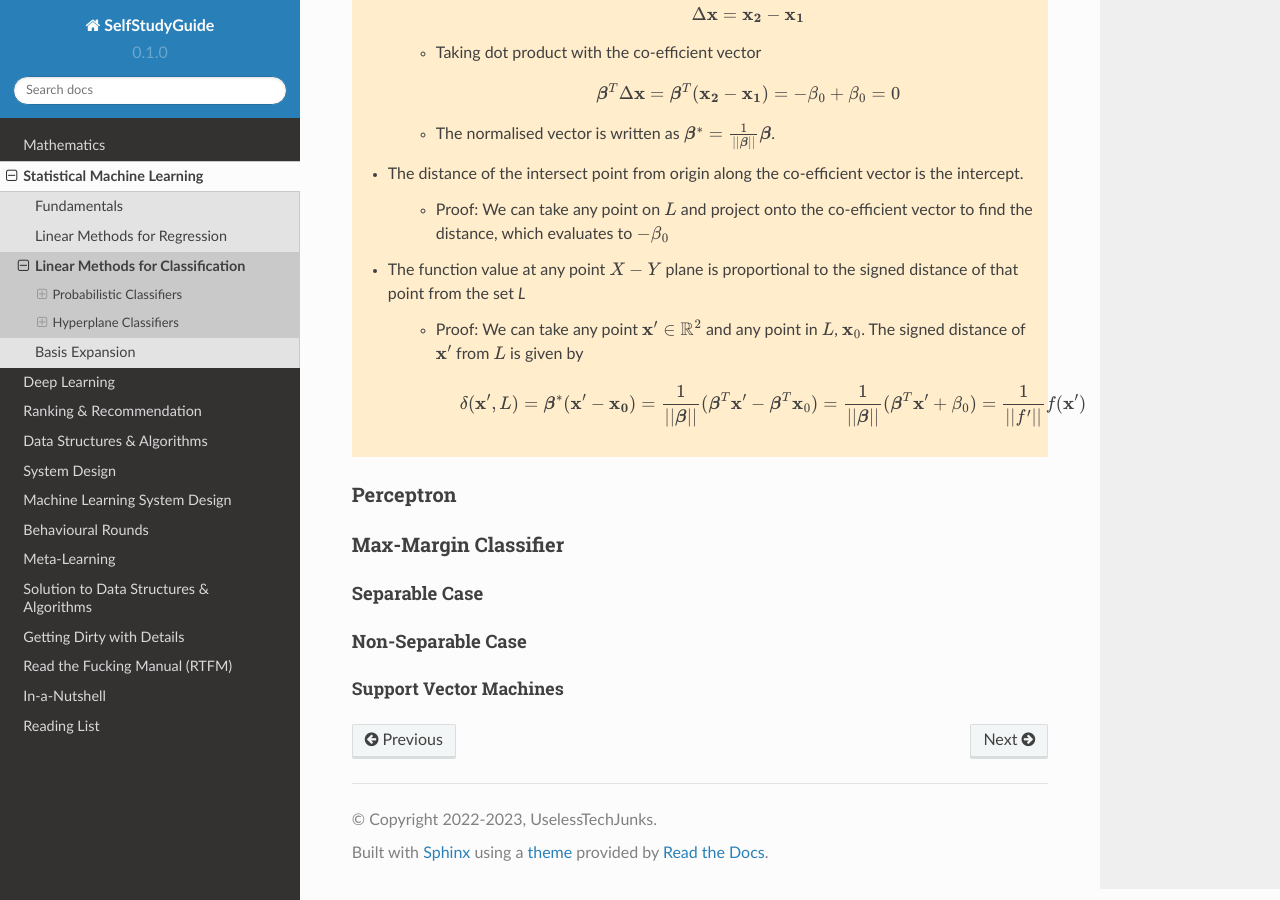
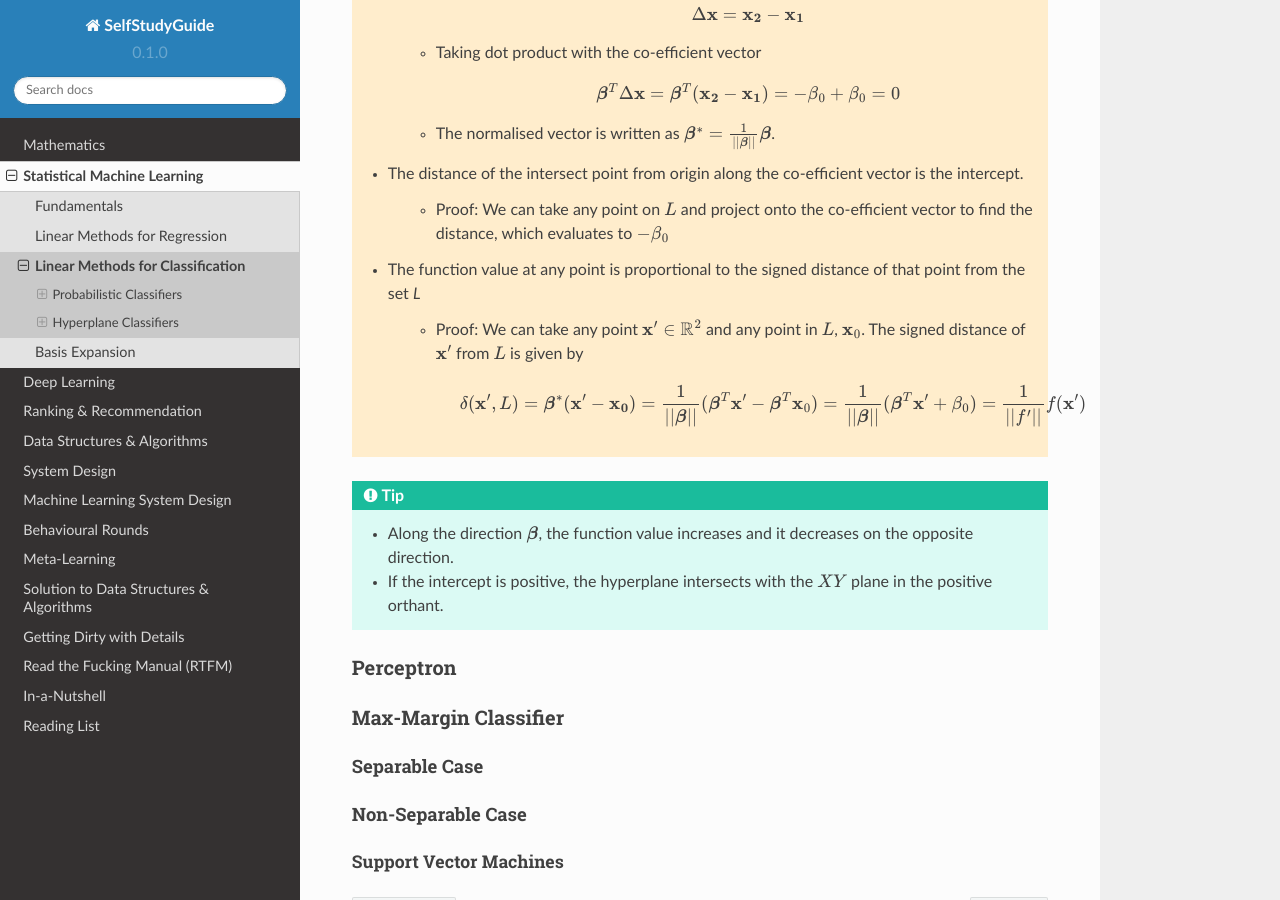
Before and after one commit to uselesstechjunks/leetcode, a Sphinx documentation site: the page built from docs/source/ml/linearcls.rst, in a window 1280 px wide and 900 px high, scrolled down 7360 px. Built offline with Sphinx 7.4.7 and the Read the Docs theme 2.0.0, drawn with Linux system fonts in a browser that asks for light colours.

Commit message:
Update linearcls.rst

```diff
--- a/docs/source/ml/linearcls.rst
+++ b/docs/source/ml/linearcls.rst
@@ -200,7 +200,7 @@ Here, instead of relying on a discriminator function, we directly model the sepa
 	* For a hyperplane :math:`f(\mathbf{x})=\beta_0+\boldsymbol{\beta}^T\mathbf{x}`, we consider the affine set
 
 		.. math:: L=\{\mathbf{x}\mathop{|}f(\mathbf{x})=0\}
-	* If :math:`\mathbf{x}\in\mathbb{R}^2`, this set traces a line on the :math:`X-Y` plane.
+	* If :math:`\mathbf{x}\in\mathbb{R}^2`, this set traces a line on the :math:`XY` plane.
 
 	.. image:: ../img/4.png
 	  :width: 600
@@ -219,11 +219,15 @@ Here, instead of relying on a discriminator function, we directly model the sepa
 	* The distance of the intersect point from origin along the co-efficient vector is the intercept.
 
 		* Proof: We can take any point on :math:`L` and project onto the co-efficient vector to find the distance, which evaluates to :math:`-\beta_0`
-	* The function value at any point :math:`X-Y` plane is proportional to the signed distance of that point from the set `L`
+	* The function value at any point is proportional to the signed distance of that point from the set `L`
 
 		* Proof: We can take any point :math:`\mathbf{x}'\in\mathbb{R}^2` and any point in :math:`L`, :math:`\mathbf{x}_0`. The signed distance of :math:`\mathbf{x}'` from :math:`L` is given by
 
 			.. math:: \delta(\mathbf{x}',L)=\boldsymbol{\beta}^*(\mathbf{x}'-\mathbf{x_0})=\frac{1}{||\boldsymbol{\beta}||}(\boldsymbol{\beta}^T\mathbf{x}'-\boldsymbol{\beta}^T\mathbf{x}_0)=\frac{1}{||\boldsymbol{\beta}||}(\boldsymbol{\beta}^T\mathbf{x}'+\beta_0)=\frac{1}{||f'||}f(\mathbf{x}')
+
+.. tip::
+	* Along the direction :math:`\boldsymbol{\beta}`, the function value increases and it decreases on the opposite direction.
+	* If the intercept is positive, the hyperplane intersects with the :math:`XY` plane in the positive orthant.
 
 Perceptron
 ======================================================================================
```
